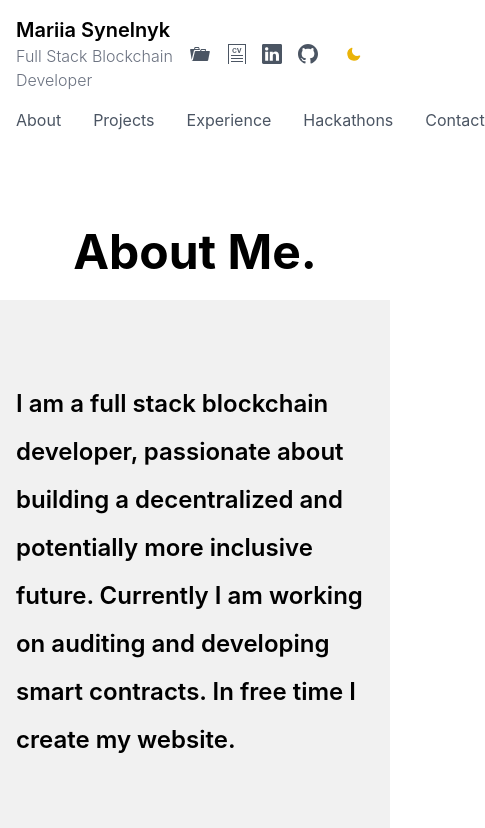
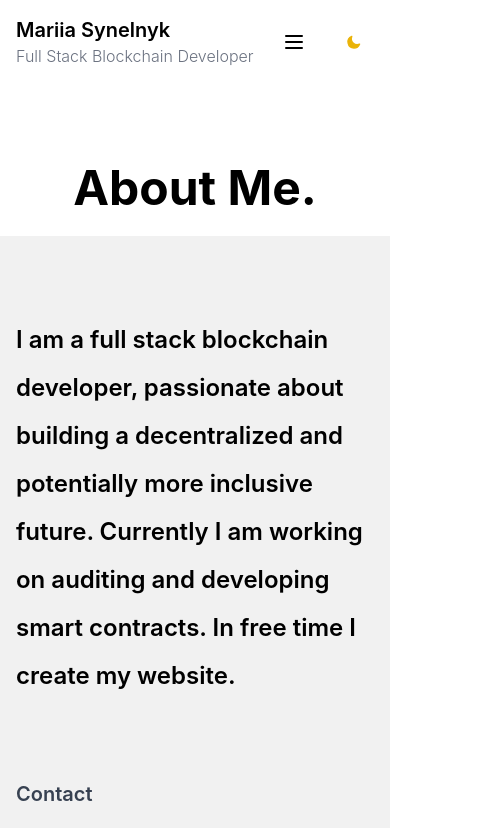
Before and after one commit to Mariesnlk/portfolio, a Next.js app: page /about in a window 390 px wide. Shown: the top 828 px of the page, 485 px wide, since content can reach past the window. Built offline with nearby package versions, Linux system fonts and the light colour scheme.

Commit message:
responsitive navber (smartphone version)

```diff
--- a/components/Hero.js
+++ b/components/Hero.js
@@ -12,7 +12,7 @@
       <div className="w-full md:w-1/2 mx-auto text-center md:text-left lg:p-20 md:py-5">
         <RoughNotationGroup show={true}>
           <RainbowHighlight color={colors[1]}>
-            <h1 className="text-4xl md:text-8xl font-bold text-gray-700 dark:text-gray-200 my-2">
+            <h1 className="text-4xl md:text-8xl font-bold text-gray-700 dark:text-gray-200 my-2 ">
               Developer.
             </h1>
           </RainbowHighlight>
--- a/components/Navbar.js
+++ b/components/Navbar.js
@@ -9,6 +9,7 @@
   console.log(router.asPath);
   const { theme, setTheme } = useTheme();
   const [mounted, setMounted] = useState(false);
+  const [navbar, setNavbar] = useState(false);
 
   useEffect(() => {
     setMounted(true);
@@ -28,8 +29,56 @@
           </Link>
         </div>
 
-        <div className="space-x-8 hidden md:block">
+        <div
+          className={`flex-1 justify-self-center pb-3 mt-8 md:block md:pb-0 md:mt-0 ${
+            navbar ? "block" : "hidden"
+          }`}
+        >
+          <ul className="items-center justify-center space-y-5 md:flex md:space-x-4 md:space-y-0">
+            <li className="text-gray-600 dark:text-gray-300">
               <Link
+                href="/about"
+                className="text-base font-normal text-gray-600 dark:text-gray-300"
+              >
+                About
+              </Link>
+            </li>
+            <li className="text-gray-600 dark:text-gray-300">
+              <Link
+                href="/projects"
+                className="text-base font-normal text-gray-600 dark:text-gray-300"
+              >
+                Projects
+              </Link>
+            </li>
+            <li className="text-gray-600 dark:text-gray-300">
+            <Link
+              href="/experience"
+              className="text-base font-normal text-gray-600 dark:text-gray-300"
+            >
+              Experience
+            </Link>
+            </li>
+            <li className="text-gray-600 dark:text-gray-300">
+            <Link
+              href="/hackathons"
+              className="text-base font-normal text-gray-600 dark:text-gray-300"
+            >
+              Hackathons
+            </Link>
+            </li>
+            <li className="text-gray-600 dark:text-gray-300">
+            <Link
+              href="/contact"
+              className="text-base font-normal text-gray-600 dark:text-gray-300"
+            >
+              Contact
+            </Link>
+            </li>
+          </ul>
+
+          {/* <div className="space-x-8 hidden md:block"> */}
+            {/*   <Link
               href="/about"
               className={`text-base  ${
                 router.asPath === "/about"
@@ -153,11 +202,51 @@
                   />
                 </svg>
               )}
-          </Link>
+            </Link> */}
+          {/* </div> */}
+        </div>
+
+        <div className="md:hidden">
+          <button
+            className="p-2 text-gray-700 rounded-md outline-none focus:border-gray-400 focus:border md:mb-20"
+            onClick={() => setNavbar(!navbar)}
+          >
+            {navbar ? (
+              <svg
+                xmlns="http://www.w3.org/2000/svg"
+                width="16"
+                height="16"
+                fill="currentColor"
+                className="w-6 h-6 dark:text-white text-black"
+                viewBox="0 0 24 24"
+              >
+                <path
+                  fillRule="evenodd"
+                  d="M4.293 4.293a1 1 0 011.414 0L10 8.586l4.293-4.293a1 1 0 111.414 1.414L11.414 10l4.293 4.293a1 1 0 01-1.414 1.414L10 11.414l-4.293 4.293a1 1 0 01-1.414-1.414L8.586 10 4.293 5.707a1 1 0 010-1.414z"
+                  clipRule="evenodd"
+                />
+              </svg>
+            ) : (
+              <svg
+                xmlns="http://www.w3.org/2000/svg"
+                fill="currentColor"
+                className="w-6 h-6 dark:text-white text-black"
+                viewBox="0 0 24 24"
+                stroke="currentColor"
+                strokeWidth={2}
+              >
+                <path
+                  strokeLinecap="round"
+                  strokeLinejoin="round"
+                  d="M4 6h16M4 12h16M4 18h16"
+                />
+              </svg>
+            )}
+          </button>
         </div>
 
         <div className="space-x-4 flex flex-row items-center">
-          <a
+          {/* <a
             href="/intro"
             className="text-base font-normal text-gray-600 dark:text-gray-300"
           >
@@ -188,8 +277,8 @@
             >
               <path d="M3 24h19v-23h-1v22h-18v1zm17-24h-18v22h18v-22zm-1 1h-16v20h16v-20zm-2 16h-12v1h12v-1zm0-3h-12v1h12v-1zm0-3h-12v1h12v-1zm-7.348-3.863l.948.3c-.145.529-.387.922-.725 1.178-.338.257-.767.385-1.287.385-.643 0-1.171-.22-1.585-.659-.414-.439-.621-1.04-.621-1.802 0-.806.208-1.432.624-1.878.416-.446.963-.669 1.642-.669.592 0 1.073.175 1.443.525.221.207.386.505.496.892l-.968.231c-.057-.251-.177-.449-.358-.594-.182-.146-.403-.218-.663-.218-.359 0-.65.129-.874.386-.223.258-.335.675-.335 1.252 0 .613.11 1.049.331 1.308.22.26.506.39.858.39.26 0 .484-.082.671-.248.187-.165.322-.425.403-.779zm3.023 1.78l-1.731-4.842h1.06l1.226 3.584 1.186-3.584h1.037l-1.734 4.842h-1.044z" />
             </svg>
-          </a>
-          <a
+          </a> */}
+          {/* <a
             href={userData.socialLinks.linkedin}
             className="text-base font-normal text-gray-600 dark:text-gray-300"
           >
@@ -203,8 +292,8 @@
             >
               <path d="M0 1.146C0 .513.526 0 1.175 0h13.65C15.474 0 16 .513 16 1.146v13.708c0 .633-.526 1.146-1.175 1.146H1.175C.526 16 0 15.487 0 14.854V1.146zm4.943 12.248V6.169H2.542v7.225h2.401zm-1.2-8.212c.837 0 1.358-.554 1.358-1.248-.015-.709-.52-1.248-1.342-1.248-.822 0-1.359.54-1.359 1.248 0 .694.521 1.248 1.327 1.248h.016zm4.908 8.212V9.359c0-.216.016-.432.08-.586.173-.431.568-.878 1.232-.878.869 0 1.216.662 1.216 1.634v3.865h2.401V9.25c0-2.22-1.184-3.252-2.764-3.252-1.274 0-1.845.7-2.165 1.193v.025h-.016a5.54 5.54 0 0 1 .016-.025V6.169h-2.4c.03.678 0 7.225 0 7.225h2.4z" />
             </svg>
-          </a>
-          <a
+          </a> */}
+          {/* <a
             href={userData.socialLinks.github}
             className="text-base font-normal text-gray-600 dark:text-gray-300"
           >
@@ -218,7 +307,8 @@
             >
               <path d="M12 0c-6.626 0-12 5.373-12 12 0 5.302 3.438 9.8 8.207 11.387.599.111.793-.261.793-.577v-2.234c-3.338.726-4.033-1.416-4.033-1.416-.546-1.387-1.333-1.756-1.333-1.756-1.089-.745.083-.729.083-.729 1.205.084 1.839 1.237 1.839 1.237 1.07 1.834 2.807 1.304 3.492.997.107-.775.418-1.305.762-1.604-2.665-.305-5.467-1.334-5.467-5.931 0-1.311.469-2.381 1.236-3.221-.124-.303-.535-1.524.117-3.176 0 0 1.008-.322 3.301 1.23.957-.266 1.983-.399 3.003-.404 1.02.005 2.047.138 3.006.404 2.291-1.552 3.297-1.23 3.297-1.23.653 1.653.242 2.874.118 3.176.77.84 1.235 1.911 1.235 3.221 0 4.609-2.807 5.624-5.479 5.921.43.372.823 1.102.823 2.222v3.293c0 .319.192.694.801.576 4.765-1.589 8.199-6.086 8.199-11.386 0-6.627-5.373-12-12-12z" />
             </svg>
-          </a>
+          </a> */}
+
           <button
             aria-label="Toggle Dark Mode"
             type="button"
@@ -253,38 +343,6 @@
           </button>
         </div>
       </div>
-      <div className="space-x-8 block md:hidden mt-4">
-        <Link
-          href="/about"
-          className="text-base font-normal text-gray-600 dark:text-gray-300"
-        >
-          About
-        </Link>
-        <Link
-          href="/projects"
-          className="text-base font-normal text-gray-600 dark:text-gray-300"
-        >
-          Projects
-        </Link>
-        <Link
-          href="/experience"
-          className="text-base font-normal text-gray-600 dark:text-gray-300"
-        >
-          Experience
-        </Link>
-        <Link
-          href="/hackathons"
-          className="text-base font-normal text-gray-600 dark:text-gray-300"
-        >
-          Hackathons
-        </Link>
-        <Link
-          href="/contact"
-          className="text-base font-normal text-gray-600 dark:text-gray-300"
-        >
-          Contact
-        </Link>
-      </div>
     </div>
   );
 }
```
Lines whose indentation alone changed are shown as unchanged.
